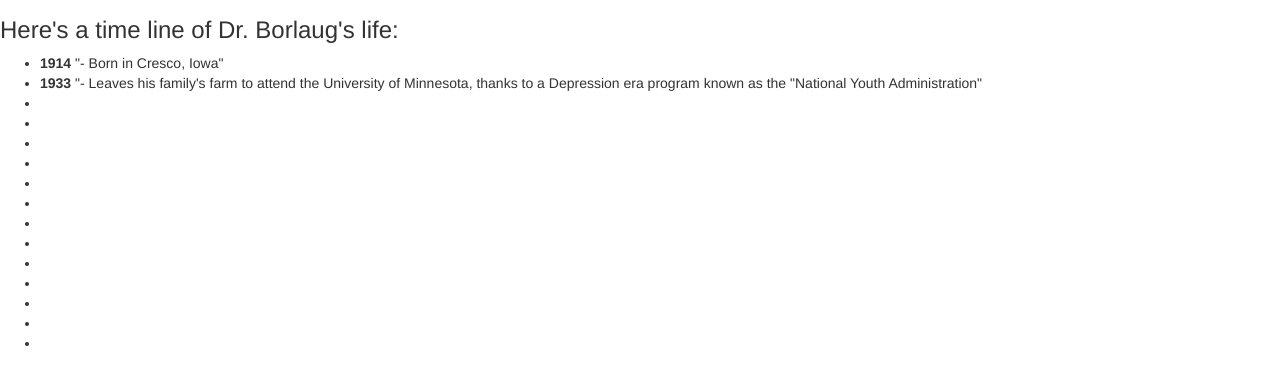
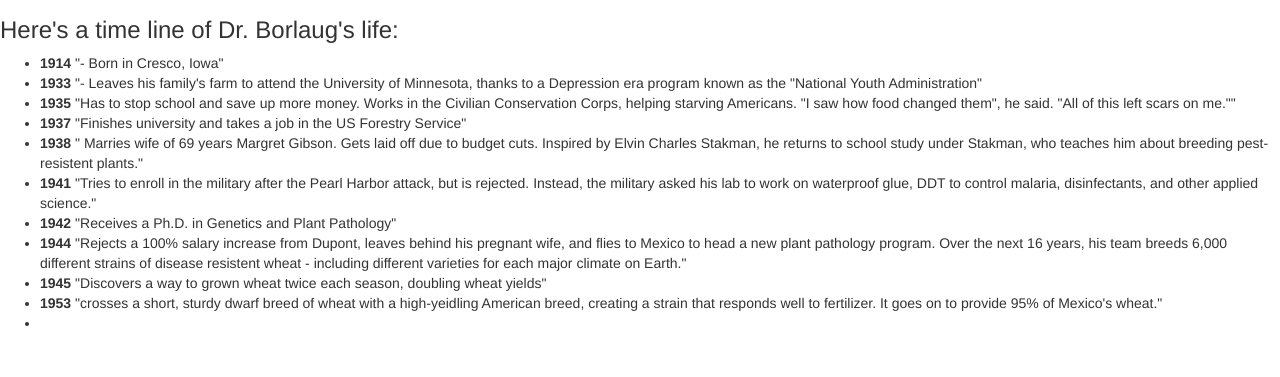
Before and after one commit to NoelLincoln/tribute-page, a plain HTML site: page index.html in a window 1280 px wide. Shown: the part 423-800 px from the top of the page. Drawn offline with nearby package versions, Linux system fonts and the light colour scheme.

Commit message:
Added li elements for tribute timeline

```diff
--- a/index.html
+++ b/index.html
@@ -30,18 +30,31 @@
           <strong>1933</strong>
           "- Leaves his family's farm to attend the University of Minnesota, thanks to a Depression era program known as the "National Youth Administration"
         </li>
-        <li></li>
-        <li></li>
-        <li></li>
-        <li></li>
-        <li></li>
-        <li></li>
-        <li></li>
-        <li></li>
-        <li></li>
-        <li></li>
-        <li></li>
-        <li></li>
+        <li>          <strong>1935</strong>
+          "Has to stop school and save up more money. Works in the Civilian Conservation Corps, helping starving Americans. "I saw how food changed them", he said. "All of this left scars on me.""
+        </li>
+        <li>          <strong>1937</strong>
+          "Finishes university and takes a job in the US Forestry Service"
+        </li>
+        <li>          <strong>1938</strong>
+          " Marries wife of 69 years Margret Gibson. Gets laid off due to budget cuts. Inspired by Elvin Charles Stakman, he returns to school study under Stakman, who teaches him about breeding pest-resistent plants."
+        </li>
+        <li>          <strong>1941</strong>
+          "Tries to enroll in the military after the Pearl Harbor attack, but is rejected. Instead, the military asked his lab to work on waterproof glue, DDT to control malaria, disinfectants, and other applied science."
+        </li>
+        <li>          <strong>1942</strong>
+          "Receives a Ph.D. in Genetics and Plant Pathology"
+        </li>
+        <li>          <strong>1944</strong>
+          "Rejects a 100% salary increase from Dupont, leaves behind his pregnant wife, and flies to Mexico to head a new plant pathology program. Over the next 16 years, his team breeds 6,000 different strains of disease resistent wheat - including different varieties for each major climate on Earth."
+        </li>
+        <li>          <strong>1945</strong>
+          "Discovers a way to grown wheat twice each season, doubling wheat yields"
+        </li>
+        <li>          <strong>1953</strong>
+          "crosses a short, sturdy dwarf breed of wheat with a high-yeidling American breed, creating a strain that responds well to fertilizer. It goes on to provide 95% of Mexico's wheat."
+        </li>
+
         <li></li></ul>
       </section>
 
```
